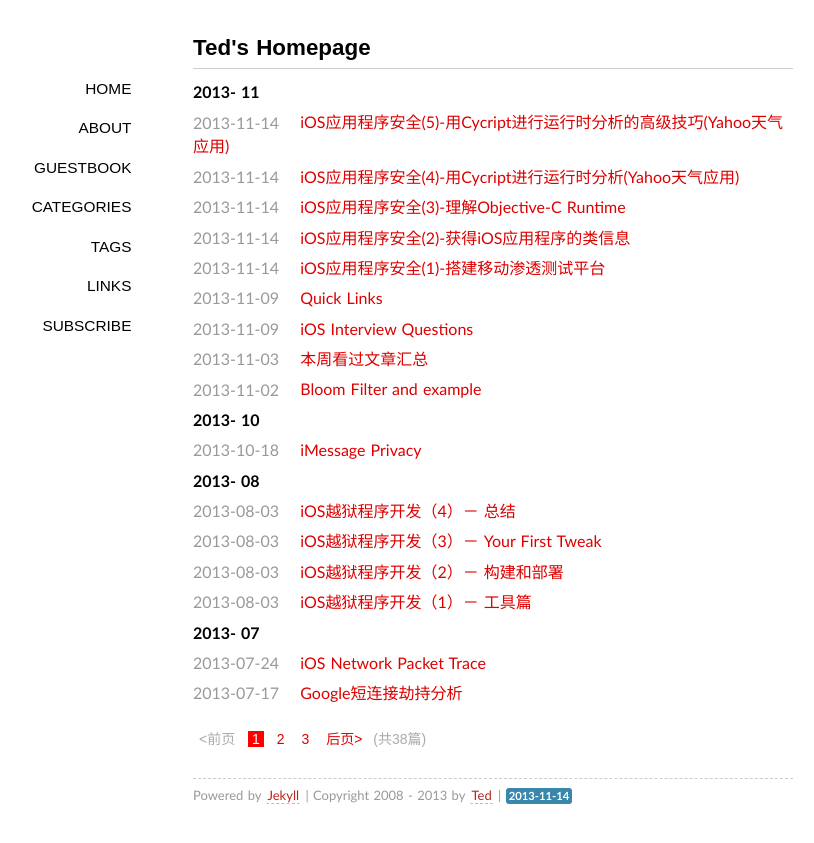
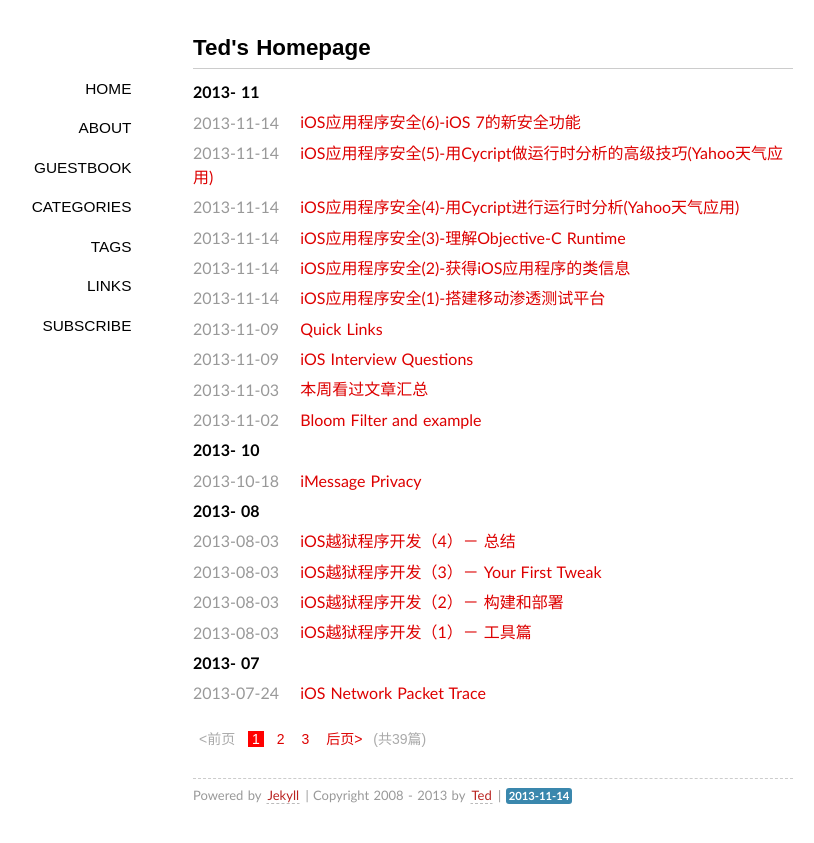
Before and after one commit to wufawei/wufawei.github.com, a Jekyll site: the page built from index.html, in a window 1280 px wide. Shown: the top 843 px of the page, without its empty margins (147-961 px from the left). Built offline with Jekyll 4.4.1, drawn with Linux system fonts in a browser that asks for light colours; some web fonts are replaced; Markdown is read by kramdown in place of the engine named in the settings; the list of posts is cut into pages by our own code; some of the changed lines change nothing that is shown.

Commit message:
add part 6

```diff
--- a/_posts/201311/2013-11-14-ios-application-security-5.md
+++ b/_posts/201311/2013-11-14-ios-application-security-5.md
@@ -1,6 +1,6 @@
 ---
 layout: post
-title: iOS应用程序安全(5)-用Cycript进行运行时分析的高级技巧(Yahoo天气应用)
+title: iOS应用程序安全(5)-用Cycript做运行时分析的高级技巧(Yahoo天气应用)
 categories:
 - iOS
 tags:
--- /dev/null
+++ b/_posts/201311/2013-11-14-ios-application-security-6.md
@@ -0,0 +1,101 @@
+---
+layout: post
+title: iOS应用程序安全(6)-iOS 7的新安全功能
+categories:
+- iOS
+tags:
+- iOS Security
+---
+
+##引言
+
+我们都知道，苹果在WWDC 2013介绍了新的iOS系统,有着完全重新设计的用户界面。你过你还没看过，请看看WWDC 2013的视频。
+
+与本系列的其他文字相比，我们在本文将稍微偏离下主题。在本文中，我们将介绍在iOS7中最新引入的安全功能。
+
+
+## 获得 iOS7
+
+为了获得iOS 7 beta，你需要是一名注册过的苹果开发者。到http://developer.apple.com，用你注册的苹果id登陆，然后跳转到[这个地址][1]。然后点击并下载iOS 7 SDK。这样你就可以下载最新的iOS 7 beta版本了。
+
+![](http://resources.infosecinstitute.com/wp-content/uploads/070113_1824_IOSApplicat1.png)
+
+
+
+下面是一些随着iOS 7一起介绍的安全功能
+
+
+##激活锁
+
+在以前，如果用户丢失了他们的iPhone，他们可用“查找我的iPhone”，用GPS来跟踪他们的手机。不过这个流程有个非常大的问题。即使是一个不那么警觉的小偷，
+也会对设备执行恢复出厂设置，这样所有的内容和设置都会被擦除。然后，有了新的激活锁这个功能，要执行恢复出厂设置，就需要知道用户的苹果id对应的密码。
+
+要验证这个功能，请到设置，然后是通用，滚动到底部，你可以看到一个重置按钮。
+
+
+![](http://resources.infosecinstitute.com/wp-content/uploads/070113_1824_IOSApplicat2.png)
+
+
+如果你点击这个按钮，然后点击擦除所有内容和设置，你会看到一个弹出框，要求你输入苹果id对应的密码。
+
+![](http://resources.infosecinstitute.com/wp-content/uploads/070113_1824_IOSApplicat3.png)
+
+这是一个非常方便灵活的功能，可以防止小偷重置你的iPhone的内容和设置。不过我们确定当这个公布以后，迟早会有人找到绕过这个功能的方法。
+你如果想去iCloud的设置关闭查找我的iPhone，也会得到同样的弹出框。
+
+![](http://resources.infosecinstitute.com/wp-content/uploads/070113_1824_IOSApplicat4.png)
+
+正如我们看到的，要求我们输入苹果id对应的密码。
+
+![](http://resources.infosecinstitute.com/wp-content/uploads/070113_1824_IOSApplicat5.png)
+
+##Airdrop传输的数据加密
+
+Airdrop使得你能够简单点击几下就能与周围人分享文件。Airdrop是iOS 7中引入的。好消息是，这些传输的文件都是加密过的。默认这项功能只对你的联系人可见。
+不过你也可以更改这个设置。
+
+![](http://resources.infosecinstitute.com/wp-content/uploads/070113_1824_IOSApplicat6.png)
+
+##第三方应用数据保护
+
+数据保护依赖于支持硬件加密的设备，支持设备从iPhone 3Gs开始。根据苹果的[官方文档][2]:
+
+数据保护通过用你的密码来保护硬件加密秘钥，增强了内建的硬件保护。对邮件地址和附件来说，提供了另一层的保护。从iOS 4开始
+，第3方应用就可以使用数据保护APIs来保护应用的数据。
+
+在iOS 6，你可以到设置-通用-密码来选择一个密码，你可以看到底部有个文本，说数据保护已经启用。这意味着苹果在iOS6中默认对它自己的应用开启了
+数据保护这个功能。
+
+![](http://resources.infosecinstitute.com/wp-content/uploads/070113_1824_IOSApplicat7.png)
+
+在以前，开发者不得不使用数据保护API来保护应用数据。现在，在iOS7中，所有的第3方应用都自动开启了数据保护，这意味着用户解锁设备之前，
+所有应用内部的数据都是安全的。 我们知道，默认的，苹果允许4位数字密码，这个很容易被暴力破解。因此，为了安全，推荐使用更安全的密码。
+
+##游戏中心的安全改进
+
+如果你经常在iOS上玩游戏，并且经常用游戏中心来与朋友竞争或者查看分数，你可能会看到某些特定游戏的不同寻常的高分数。通常情况下，这些都不是
+合法的分数，这些是黑客利用API的漏洞或者在运行时修改应用的变量才有高分数。在iOS 7中，苹果现在允许开发者确保这种破坏数据的情况不再发生。
+现在，开发者可以为每个游戏设置一个最高分数。这样，有着不寻常高分数的人，会上传保存到服务器，却不会显示在排行榜。开发者随后可以决定是否让这些不同寻常的高分显示。苹果同时也为开发者增加了工具，使得开发者能够检查用户的可疑行为，在这种情况下，可以封锁这个用户。苹果也集成了签名过的游戏中心提交，这意味着苹果能够拒绝这些分数，如果苹果确信这些分数被别人修改过。不确定苹果是怎么做到这点的。
+
+##iCloud Keychain
+大部人可能都使用过safari的自动填写功能。在iOS7上，Safari现在可以记住更多信息，例如用户名，密码，信用卡号等等，并且把这些信息保存在keychain中。然后它就会在用户访问网页的时候自动填写。所有这些信息都是用256位的AES加密算法加密了的。这个keychain也会通过iCloud同步。为每一个你登录的站点都创建一个新密码会有点烦人，并且难以记忆。Safari内建了一个密码生成器，为你登录的每个不同站点创建不同的密码，你自己都不需要去记它。
+
+##Per App VPN
+
+有时候，用户需要通过一个安全通道取访问机密信息，因此他们使用VPN。在iOS 7中，苹果允许为不同应用使用不同的VPN。
+这非常有用，比如你想用公司的app通过公司提供的VPN来访问公司数据，而其他应用，你可能想要用其他VPN。这个功能对政府雇员也很有用，这样他们就可以通过手机应用来访问机密数据。
+
+如果你是一个iOS 开发者并且想要学习iOS引入的新功能，你可以在[这][3]观看WWDC 2013的视频。
+
+<br/>
+References:
+[Apple sticks it to cheaters with Game Center on iOS 7][4]
+
+<br/>
+本文原文是 [IOS Application Security Part 6 – New Security Features in IOS 7][5]
+
+[1]:https://developer.apple.com/devcenter/ios/index.action
+[2]:http://support.apple.com/kb/ht4175
+[3]:https://developer.apple.com/wwdc/videos/
+[4]:http://www.idownloadblog.com/2013/06/15/ios7-game-center-dev-tools/
+[5]:http://resources.infosecinstitute.com/ios-application-security-part-6-new-security-features-in-ios-7/
```
